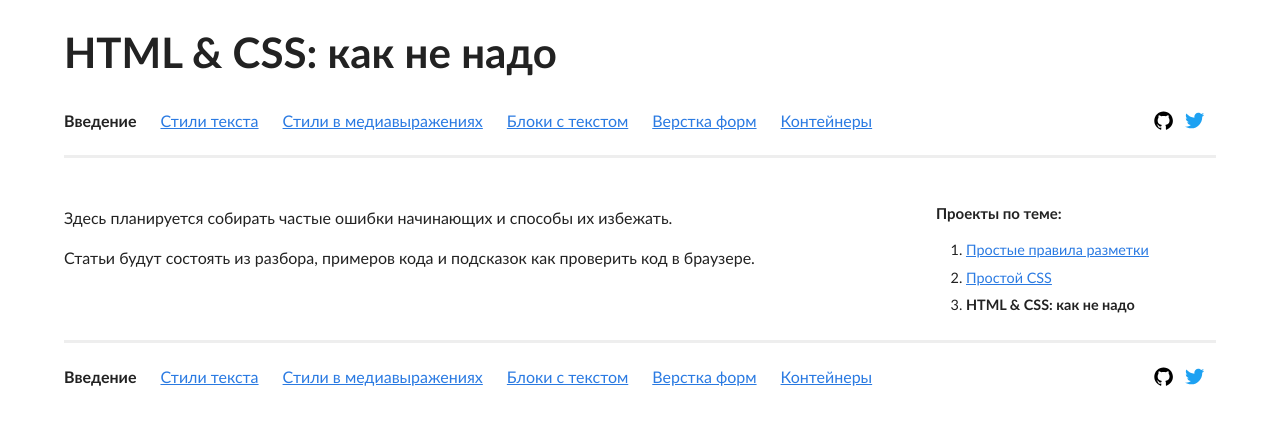
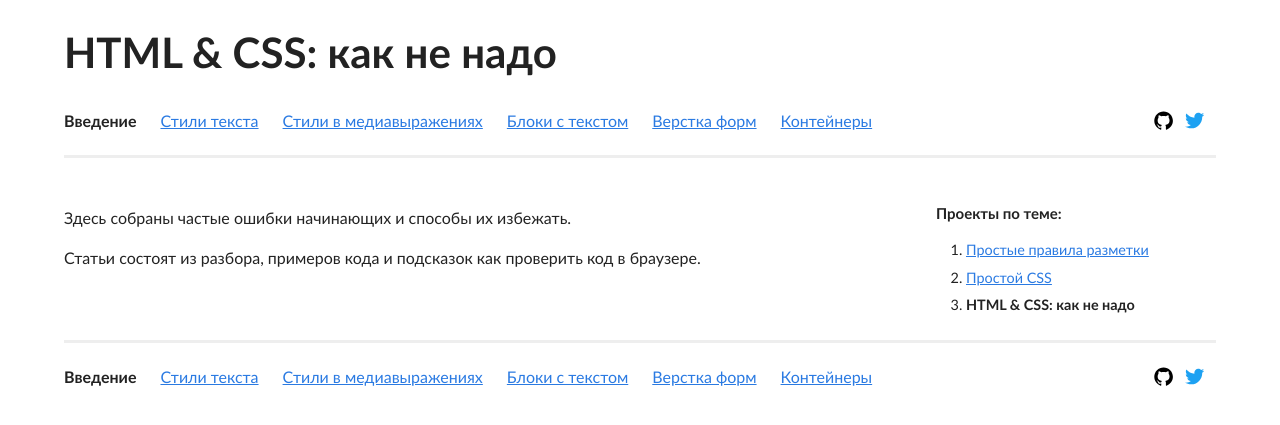
Before and after one commit to yoksel/bad-practices, a Jekyll site: the page built from index.html, in a window 1280 px wide. Shown: the top 425 px of the page. Built offline with Jekyll 4.4.1, drawn with Linux system fonts in a browser that asks for light colours.

Commit message:
Future -> present

```diff
--- a/index.html
+++ b/index.html
@@ -5,7 +5,7 @@ id: index
 ---
 
 <div class="intro">
-  <p>Здесь планируется собирать частые ошибки начинающих и способы их избежать.</p>
+  <p>Здесь собраны частые ошибки начинающих и способы их избежать.</p>
 
-  <p>Статьи будут состоять из разбора, примеров кода и подсказок как проверить код в браузере.</p>
+  <p>Статьи состоят из разбора, примеров кода и подсказок как проверить код в браузере.</p>
 </div>
```
